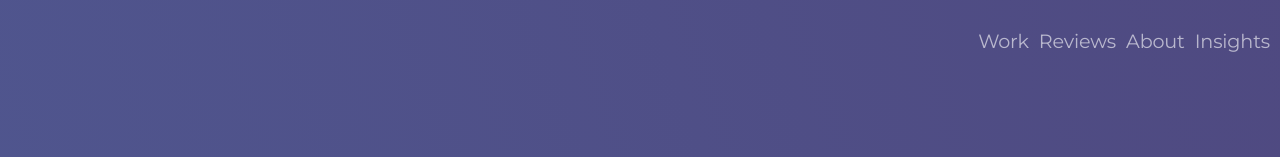
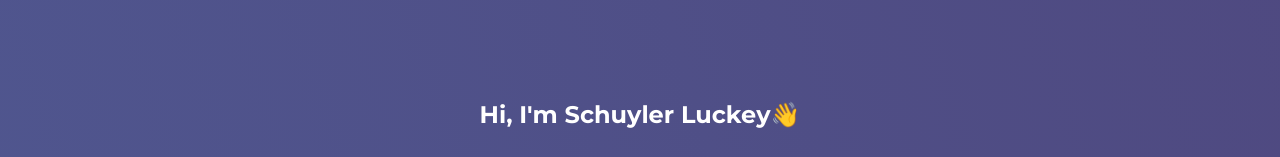
Before and after one commit to Gnarlyluck/MyReactPortfolio, a React (Create React App) app in the folder sorted/: page / in a window 1280 px wide. Shown: the top 157 px of the page. Built offline with nearby package versions, Linux system fonts and the light colour scheme.

Commit message:
took Nav bar out for now.

```diff
--- a/sorted/src/components/Layout.js
+++ b/sorted/src/components/Layout.js
@@ -5,7 +5,7 @@ import styles from '../scss/mains.scss'
 const Layout = ({ children }) => {
   return (
     <div>
-      <Nav></Nav>
+      {/* <Nav></Nav> */}
       <main>{children}</main>
     </div>
   )
--- a/sorted/src/components/Nav.js
+++ b/sorted/src/components/Nav.js
@@ -1,43 +1,56 @@
-import React, {useState, useEffect} from 'react'
-import {NavLink} from 'react-router-dom'
-import '../styles/Pony.css'
-import '../styles/Nav.css'
+// import React, {useState, useEffect} from 'react'
+// import {NavLink} from 'react-router-dom'
+// import Scroll from 'react-scroll'
 
+// import '../styles/Pony.css'
+// import '../styles/Nav.css'
 
-const Nav = (props) => {
+// const ScrollLink = Scroll.ScrollLink
 
-    return (
+// const Nav = (props) => {
 
-    <nav className="desktop-nav fixed-top navbar navbar-toggleable-md" >
-        <div style={{display: 'flex', listStyle: 'none',  }}>
-          {/* <NavLink className="navbar-nav ml-auto links-wrapper" to={"/"} style={{marginTop: '17px'}}>
-            My Portfolio
-          </NavLink> */}
-          <div className="collapse navbar-collapse navbar-wrapper" style={{display: 'flex', marginLeft: 'auto'}} >
-            <ul className="navbar-nav ml-auto links-wrapper"style={{display: 'flex', listStyle: 'none',  }}>
-                <li className="nav-item">
-                    <NavLink className="nav-link" to={"/design-work"}>Work</NavLink>
-                </li>
-                <li className="nav-item">
-                    <NavLink className="nav-link" to={"/reviews"}>Reviews</NavLink>
-                </li>
-                <li className="nav-item">
-                    <NavLink className="nav-link" to={"/about"}>About</NavLink>
-                </li>
-                <li className="nav-item">
-                    <NavLink className="nav-link" to={"/design-for-growth"} target="_blank">Insights</NavLink>
-                </li>
-                {/* <!-- <li className="nav-item">
-                    <NavLink className="nav-link" to={"">Log in</NavLink>
-                  </li> --> */}
-                {/* <form className="form-inline mt-2 mt-md-0">
-                  <a href={'mailto: schuylerluckey@gmail.com'} className="btn btn-sm btn-dark mt-n1 ml-1">Email</a>
-                </form> */}
-            </ul>
-          </div>
-        </div>
-      </nav>
-    )
-}
+//     return (
 
-export default Nav
+//     <nav className="desktop-nav fixed-top navbar navbar-toggleable-md" >
+//         <div style={{display: 'flex', listStyle: 'none',  }}>
+//           {/* <NavLink className="navbar-nav ml-auto links-wrapper" to={"/"} style={{marginTop: '17px'}}>
+//             My Portfolio
+//           </NavLink> */}
+//           <div className="collapse navbar-collapse navbar-wrapper" style={{display: 'flex', marginLeft: 'auto'}} >
+//             <ul className="navbar-nav ml-auto links-wrapper"style={{display: 'flex', listStyle: 'none',  }}>
+//                     {/* <ScrollLink
+//                     to='work'
+//                     spy={true}
+//                     smooth={true}
+//                     duration={500}
+//                     className='workScroll'
+//                     activeClass='active'
+//                     > */}
+//                 <li className="nav-item">
+//                     <a className="nav-link" to={'/work'}>
+//                       Work</a>
+//                 </li>
+//                 {/* </ScrollLink> */}
+//                 <li className="nav-item">
+//                     <NavLink className="nav-link" to={"/reviews"}>Reviews</NavLink>
+//                 </li>
+//                 <li className="nav-item">
+//                     <NavLink className="nav-link" to={"/about"}>About</NavLink>
+//                 </li>
+//                 <li className="nav-item">
+//                     <NavLink className="nav-link" to={"/design-for-growth"} target="_blank">Insights</NavLink>
+//                 </li>
+//                 {/* <!-- <li className="nav-item">
+//                     <NavLink className="nav-link" to={"">Log in</NavLink>
+//                   </li> --> */}
+//                 {/* <form className="form-inline mt-2 mt-md-0">
+//                   <a href={'mailto: schuylerluckey@gmail.com'} className="btn btn-sm btn-dark mt-n1 ml-1">Email</a>
+//                 </form> */}
+//             </ul>
+//           </div>
+//         </div>
+//       </nav>
+//     )
+// }
+
+// export default Nav
--- a/sorted/src/pages/App.js
+++ b/sorted/src/pages/App.js
@@ -1,5 +1,6 @@
 import '../styles/App.css';
 import { withRouter } from 'react-router-dom'
+import { Element } from 'react-scroll'
 import Layout from '../components/Layout'
 import Work from '../components/Work'
 import AboutMe from '../components/aboutMe'
@@ -8,11 +9,14 @@ import Header from '../components/Header'
 import Promotion from '../components/Promotion'
 import Footer from '../components/Footer'
 
+
 function App() {
   return (
   <Layout>
     <Header></Header>
+    {/* <Element name='work' className='workScroll'> */}
     <Work></Work>
+    {/* </Element> */}
     <AboutMe></AboutMe>
     <Skills></Skills>
     <Promotion></Promotion>
```
